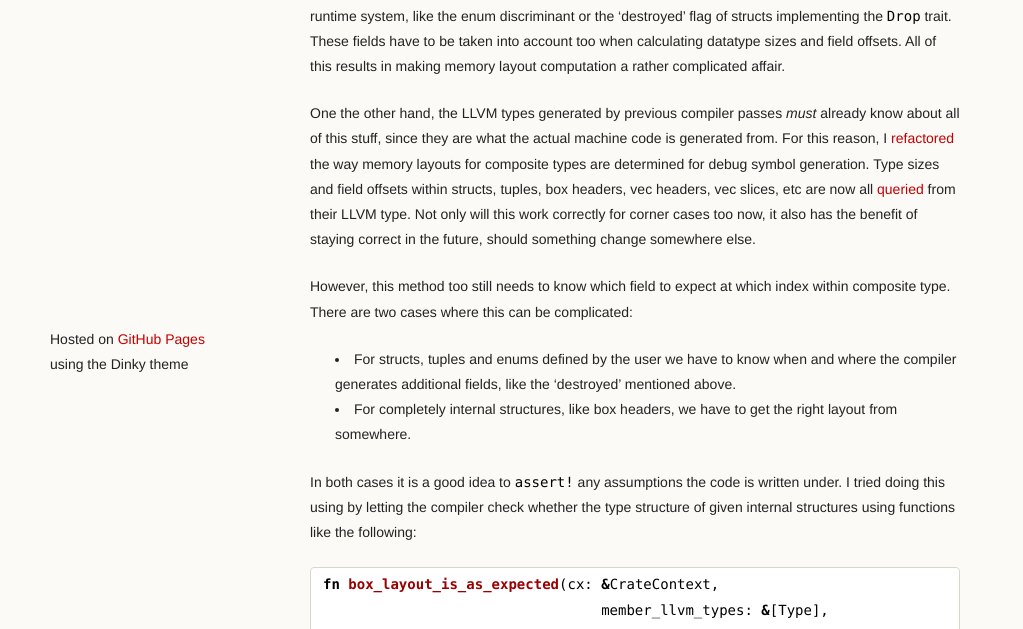
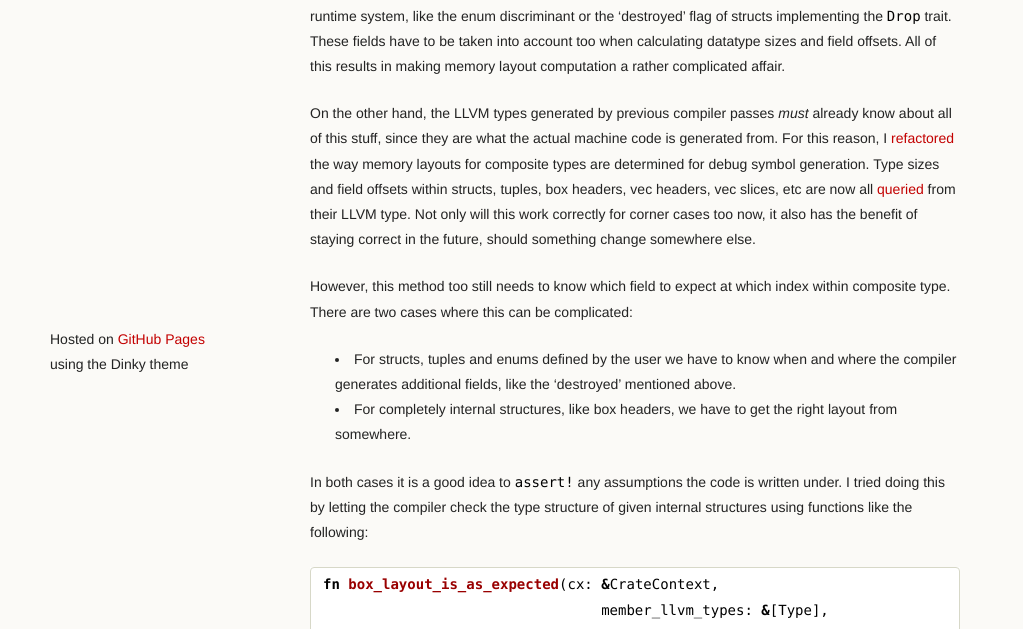
Before and after one commit to michaelwoerister/michaelwoerister.github.io, a Jekyll site: the page built from _posts/2013-06-28-Status-Update-2.md, in a window 1280 px wide. Shown: the part 491-1120 px from the top of the page, without its empty margins (0-1023 px from the left). Built offline with Jekyll 4.4.1, drawn with Linux system fonts in a browser that asks for light colours; Markdown is read by kramdown in place of the engine named in the settings.

Commit message:
Fixed some typos in status report 2

````diff
--- a/_posts/2013-06-28-Status-Update-2.md
+++ b/_posts/2013-06-28-Status-Update-2.md
@@ -13,14 +13,14 @@ Another week past, another report due. Last week I already started thinking abou
 
 Put like this, it sounds pretty obvious. Nonetheless, until now the debuginfo module in rustc did exactly this: It tried to emulate LLVM's memory layout rules, which can be quite complicated. The consequence was that only the most common case was properly supported: data with [standard padding and alignment](http://en.wikipedia.org/wiki/Data_structure_alignment). This is fine mostly but LLVM supports different [data layouts](http://llvm.org/docs/doxygen/html/classllvm_1_1DataLayout.html) and *packed* structs which by definition contain no padding bytes. Also, rustc sometimes adds fields to data structures to support the runtime system, like the enum discriminant or the 'destroyed' flag of structs implementing the `Drop` trait. These fields have to be taken into account too when calculating datatype sizes and field offsets. All of this results in making memory layout computation a rather complicated affair.
 
-One the other hand, the LLVM types generated by previous compiler passes *must* already know about all of this stuff, since they are what the actual machine code is generated from. For this reason, I [refactored](https://github.com/michaelwoerister/rust/commit/a4ca282c666eeb9c1557e1bd30a67ebc0b707962) the way memory layouts for composite types are determined for debug symbol generation. Type sizes and field offsets within structs, tuples, box headers, vec headers, vec slices, etc are now all [queried](https://github.com/michaelwoerister/rust/blob/a4ca282c666eeb9c1557e1bd30a67ebc0b707962/src/librustc/middle/trans/machine.rs#L120) from their LLVM type. Not only will this work correctly for corner cases too now, it also has the benefit of staying correct in the future, should something change somewhere else.
+On the other hand, the LLVM types generated by previous compiler passes *must* already know about all of this stuff, since they are what the actual machine code is generated from. For this reason, I [refactored](https://github.com/michaelwoerister/rust/commit/a4ca282c666eeb9c1557e1bd30a67ebc0b707962) the way memory layouts for composite types are determined for debug symbol generation. Type sizes and field offsets within structs, tuples, box headers, vec headers, vec slices, etc are now all [queried](https://github.com/michaelwoerister/rust/blob/a4ca282c666eeb9c1557e1bd30a67ebc0b707962/src/librustc/middle/trans/machine.rs#L120) from their LLVM type. Not only will this work correctly for corner cases too now, it also has the benefit of staying correct in the future, should something change somewhere else.
 
 However, this method too still needs to know which field to expect at which index within composite type. There are two cases where this can be complicated:
 
 + For structs, tuples and enums defined by the user we have to know when and where the compiler generates additional fields, like the 'destroyed' mentioned above.
 + For completely internal structures, like box headers, we have to get the right layout from somewhere.
 
-In both cases it is a good idea to `assert!` any assumptions the code is written under. I tried doing this using by letting the compiler check whether the type structure of given internal structures using functions like the following:
+In both cases it is a good idea to `assert!` any assumptions the code is written under. I tried doing this by letting the compiler check the type structure of given internal structures using functions like the following:
 
 ```rust
 fn box_layout_is_as_expected(cx: &CrateContext,
````
